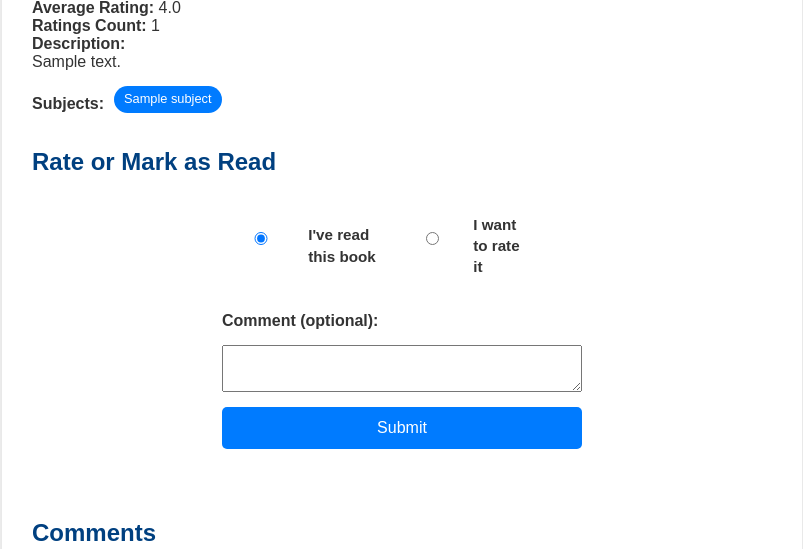
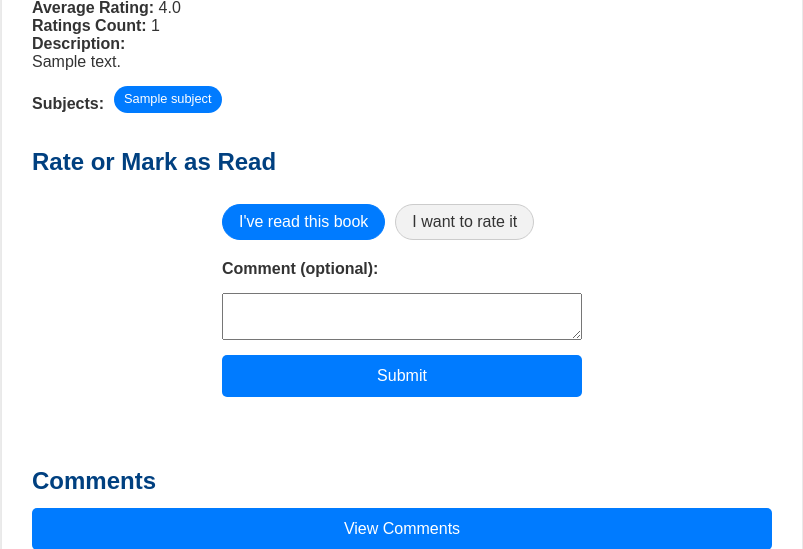
Before and after one commit to simon-bouchard/Book_Recommendation_UI_with_FastAPI, a FastAPI app: page /book/1 in a window 1280 px wide. Shown: the part 427-976 px from the top of the page, without its empty margins (238-1041 px from the left). Run offline with FastAPI, Linux system fonts and the light colour scheme; tables that the repository leaves empty hold one stand-in row (values such as "Sample post"); parts of the project's set-up code (start-up, migrations or seed data) failed here and were passed over.

Commit message:
change ratings radio buttons to sim toggle buttons

```diff
--- a/templates/book.html
+++ b/templates/book.html
@@ -79,18 +79,18 @@
 
         <form id="ratingForm">
             <input type="hidden" id="item_idx" name="item_idx" value="{{ book.item_idx }}">
-            <div class="radio-group">
-                <label class="radio-label">
-                    <input type="radio" name="interaction_type" value="read"
-                        {% if not user_rating or user_rating.rating is none %}checked{% endif %}>
+            <div class="toggle-group" id="interactionSelector">
+                <div class="toggle-option {{ 'selected' if not user_rating or user_rating.rating is none else '' }}"
+                    data-value="read" role="button" aria-pressed="{{ 'true' if not user_rating or user_rating.rating is none else 'false' }}">
                     I've read this book
-                </label>
-                <label class="radio-label">
-                    <input type="radio" name="interaction_type" value="rated"
-                        {% if user_rating and user_rating.rating is not none %}checked{% endif %}>
+                </div>
+                <div class="toggle-option {{ 'selected' if user_rating and user_rating.rating is not none else '' }}"
+                    data-value="rated" role="button" aria-pressed="{{ 'true' if user_rating and user_rating.rating is not none else 'false' }}">
                     I want to rate it
-                </label>
+                </div>
             </div>
+            <input type="hidden" id="interaction_type" name="interaction_type"
+                value="{{ 'rated' if user_rating and user_rating.rating is not none else 'read' }}">
 
             <div id="ratingSection">
                 <label for="rating">Rating (1–10):</label>
@@ -290,7 +290,7 @@
 
     <script>
         function toggleRatingSection() {
-            const interactionType = document.querySelector('input[name="interaction_type"]:checked').value;
+            const interactionType = document.getElementById("interaction_type").value;
             const ratingSection = document.getElementById("ratingSection");
             if (interactionType === "rated") {
                 ratingSection.style.display = "block";
@@ -300,8 +300,20 @@
             }
         }
 
-        document.querySelectorAll('input[name="interaction_type"]').forEach(input => {
-            input.addEventListener("change", toggleRatingSection);
+        const toggleOptions = document.querySelectorAll('#interactionSelector .toggle-option');
+        const interactionInput = document.getElementById('interaction_type');
+
+        toggleOptions.forEach(opt => {
+            opt.addEventListener('click', () => {
+                toggleOptions.forEach(o => {
+                    o.classList.remove('selected');
+                    o.setAttribute('aria-pressed', 'false');
+                });
+                opt.classList.add('selected');
+                opt.setAttribute('aria-pressed', 'true');
+                interactionInput.value = opt.getAttribute('data-value');
+                toggleRatingSection();
+            });
         });
 
         // Run on page load
```
